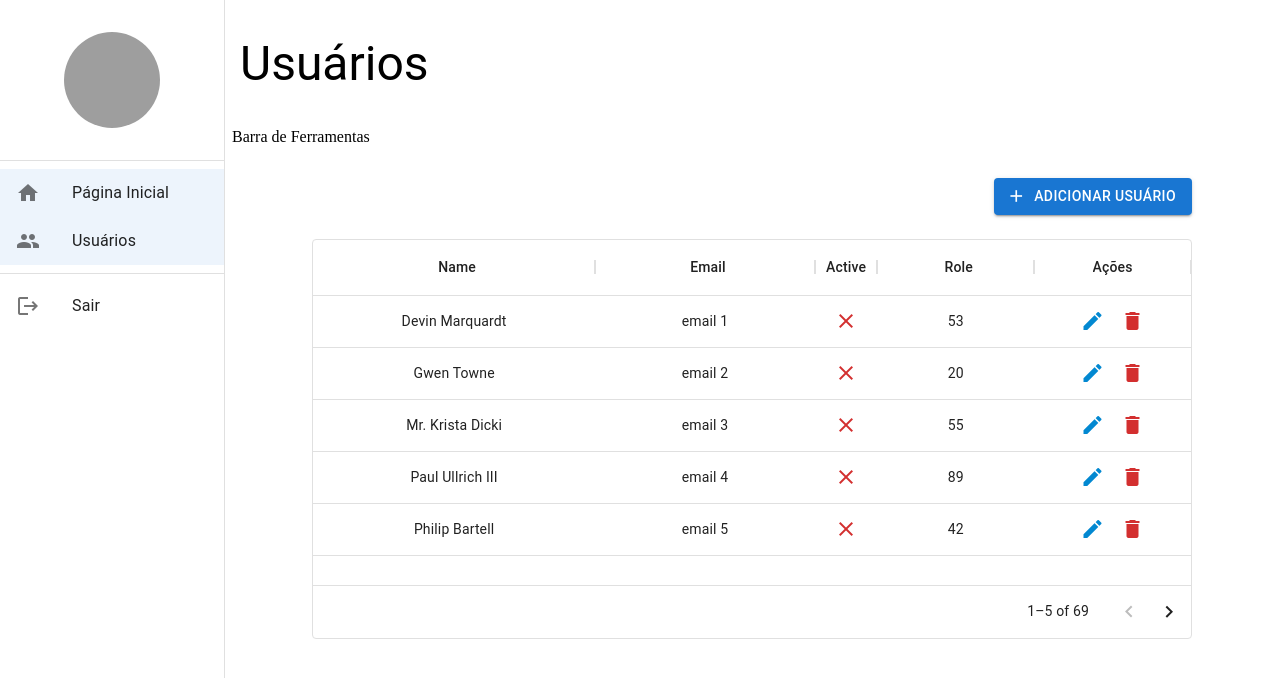
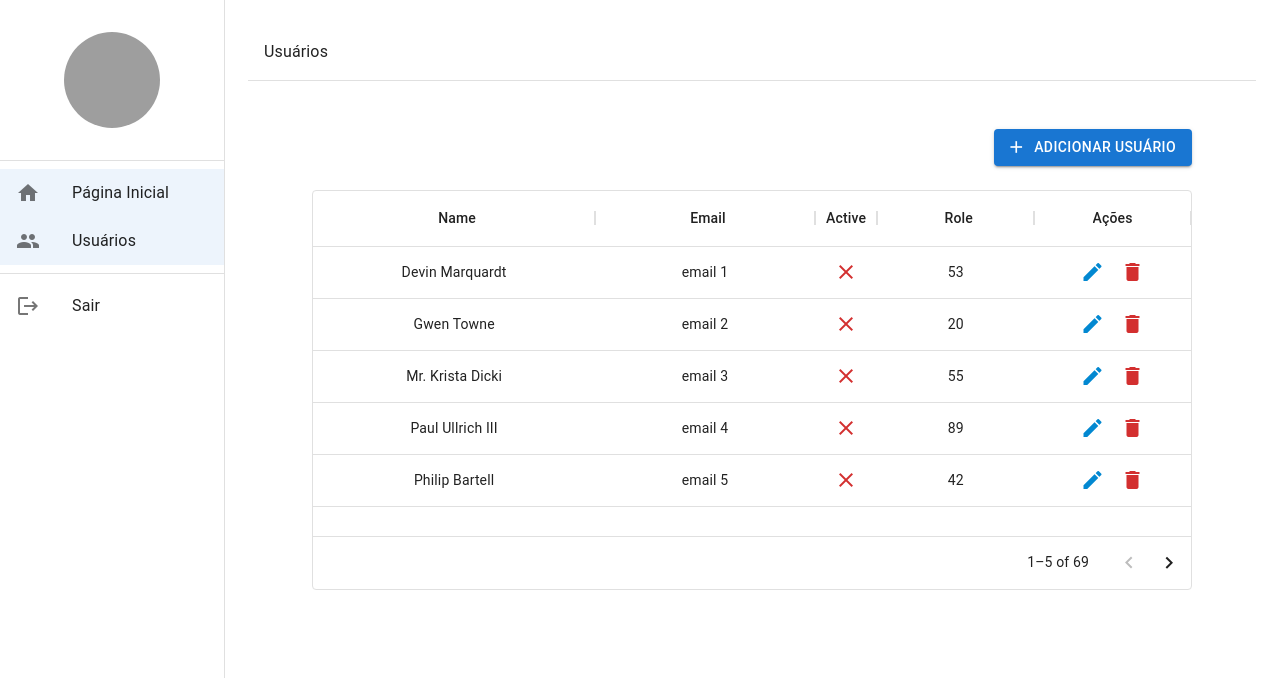
Before and after one commit to camilacarvalho/react-core, a React (Create React App) app: page /users in a window 1280 px wide. Both pictures are taken after typing "name@example.com", "Sample123" into the empty fields and a click on the button "ENTRAR". Shown: the top 678 px of the page. Built offline with nearby package versions, Linux system fonts and the light colour scheme; data requests are answered from the project's data file; grey boxes are pictures that could not be loaded.

Commit message:
created breadcrumb component

```diff
--- /dev/null
+++ b/src/components/breadcrumb/Breadcrumb.tsx
@@ -0,0 +1,48 @@
+import { Box, Breadcrumbs, Link, Stack } from '@mui/material';
+import Icon from '@mui/material/Icon';
+import { useNavigate } from 'react-router-dom';
+
+type BreadcrumbProps = {
+    items: BreadcrumbItems[]
+}
+
+type BreadcrumbItems = {
+    title: string,
+    link?: string
+}
+
+const Breadcrumb = ({items}: BreadcrumbProps) => {
+    const navigate = useNavigate();
+
+    const handleClick = (link: string) => {
+        navigate(link);
+    };
+
+    return (
+        <Box m={2} p={2}  sx={{ borderBottom: 1, borderColor: 'rgba(0, 0, 0, 0.12);'}}>
+            <Breadcrumbs aria-label="breadcrumb" separator={<Icon>navigate_next</Icon>}>
+                {
+                    items.map((item, index)=> {
+                        return (index===items.length-1) ?(
+                            <Link
+                                key='index'
+                                underline="none"
+                                color="text.primary"
+                                aria-current="page"
+                            >
+                                {item.title}
+                            </Link>
+
+                        ) : (
+                            <Link sx={{cursor: 'pointer'}} key='index' underline="none" color="primary.main" onClick={() => handleClick(item?.link??'')}>
+                                {item.title}
+                            </Link>
+                        );
+                    })
+                }
+
+            </Breadcrumbs>
+        </Box>
+    );
+};
+export default Breadcrumb;
--- /dev/null
+++ b/src/components/breadcrumb/index.ts
@@ -0,0 +1 @@
+export {default as Breadcrumb} from './Breadcrumb';
--- a/src/components/index.ts
+++ b/src/components/index.ts
@@ -1,2 +1,3 @@
 export * from './sidebar';
 export * from './form';
+export * from './breadcrumb';
--- a/src/layouts/BasePageLayout.tsx
+++ b/src/layouts/BasePageLayout.tsx
@@ -3,7 +3,7 @@ import { Box } from '@mui/system';
 import { useSidebarContext } from '../contexts';
 
 type BasePageLayoutProps = {
-    title: string;
+    title?: string;
     children: React.ReactNode;
     barraDeFerramentas: React.ReactNode
 }
@@ -14,12 +14,12 @@ const BasePageLayout = ({ title, children, barraDeFerramentas }: BasePageLayoutP
     const {toggleSidebarOpen} = useSidebarContext();
     return (
         <Box height='100%' display='flex' flexDirection='column' gap={1}>
-            <Box display='flex' alignItems='center' gap={1} padding={1} height={theme.spacing(smDown?6:mdDown?8:12)}>
+            {title && <Box display='flex' alignItems='center' gap={1} padding={1} height={theme.spacing(smDown?6:mdDown?8:12)}>
                 {smDown && (<IconButton onClick={toggleSidebarOpen}>
                     <Icon>menu</Icon>
                 </IconButton>)}
                 <Typography variant={smDown?'h5':mdDown?'h4':'h3'} component='label' overflow='hidden' whiteSpace='nowrap' text-overflow='ellipses'>{title}</Typography>
-            </Box>
+            </Box>}
 
             {barraDeFerramentas && (<Box>{barraDeFerramentas}</Box>)}
 
--- a/src/pages/home/Home.tsx
+++ b/src/pages/home/Home.tsx
@@ -2,8 +2,7 @@ import BasePageLayout from '../../layouts/BasePageLayout';
 
 const Home = () => {
     return (
-        <BasePageLayout title='Página Inicial' barraDeFerramentas={<>Barra de Ferramentas</>}>
-            Testando
+        <BasePageLayout barraDeFerramentas={<></>}>
         </BasePageLayout>
     );
 };
--- a/src/pages/user/create/UserCreate.tsx
+++ b/src/pages/user/create/UserCreate.tsx
@@ -1,4 +1,6 @@
 import { useNavigate } from 'react-router-dom';
+import { Breadcrumb } from '../../../components';
+import BasePageLayout from '../../../layouts/BasePageLayout';
 import { userData } from '../../../models';
 import UserForm from '../form/UserForm';
 import userApi from '../hooks/useUserApi';
@@ -8,6 +10,8 @@ const UserCreate = () => {
     const { mutate: createUser } = userAPI.create();
 
     const navigate = useNavigate();
+
+    const breadcrumbList = [{title: 'Usuários', link:'/users'}, {title: 'Cadastro de Usuário'}];
 
     const handleSubmit = (user: userData)=> {
         createUser(user, {
@@ -19,9 +23,10 @@ const UserCreate = () => {
 
     const initialValues = { name:'', email:'', isActive: true, roleId: 2, avatar: '' };
 
-    //adicionar breadcrumb
     return (
-        <UserForm title='Cadastro de Usuário' initialValues={initialValues} submit={handleSubmit}/>
+        <BasePageLayout barraDeFerramentas={<Breadcrumb  items={breadcrumbList}/>}>
+            <UserForm title='Cadastro de Usuário' initialValues={initialValues} submit={handleSubmit}/>
+        </BasePageLayout>
     );
 };
 
--- a/src/pages/user/list/UserList.tsx
+++ b/src/pages/user/list/UserList.tsx
@@ -6,6 +6,7 @@ import Icon from '@mui/material/Icon';
 import { useLocation, useNavigate } from 'react-router-dom';
 import { Box } from '@mui/system';
 import { useModalConfirmationContext } from '../../../contexts/ModalConfirmationContextProvider';
+import { Breadcrumb } from '../../../components';
 
 const UserList = () => {
     const { user: userAPI } = userApi();
@@ -58,9 +59,11 @@ const UserList = () => {
         }
     ];
 
+    const breadcrumbList = [{title: 'Usuários', link:'/users'}];
+
     return (
 
-        <BasePageLayout title='Usuários' barraDeFerramentas={<>Barra de Ferramentas</>}>
+        <BasePageLayout barraDeFerramentas={<Breadcrumb  items={breadcrumbList}/>}>
             <Box paddingX={smDown?theme.spacing(3):mdDown?theme.spacing(1):theme.spacing(10)}>
                 <Box display='flex' justifyContent='end' marginY={theme.spacing(3)}>
                     <Button variant="contained" startIcon={<Icon>add</Icon>} onClick={() => navigate(`${location.pathname}/create`)}>Adicionar Usuário</Button>
--- a/src/pages/user/update/UserUpdate.tsx
+++ b/src/pages/user/update/UserUpdate.tsx
@@ -1,4 +1,6 @@
 import { useNavigate, useParams } from 'react-router-dom';
+import { Breadcrumb } from '../../../components';
+import BasePageLayout from '../../../layouts/BasePageLayout';
 import { userData } from '../../../models';
 import UserForm from '../form/UserForm';
 import userApi from '../hooks/useUserApi';
@@ -17,11 +19,11 @@ const UserUpdate = () => {
             }
         });
     };
-
+    const breadcrumbList = [{title: 'Usuários', link:'/users'}, {title: 'Edição de Usuário'}];
     return (
-        <>
+        <BasePageLayout barraDeFerramentas={<Breadcrumb  items={breadcrumbList}/>}>
             {!!data && (<UserForm title='Edição de Usuário' initialValues={data as userData} submit={handleSubmit}/>)}
-        </>
+        </BasePageLayout>
     );
 };
 
```
